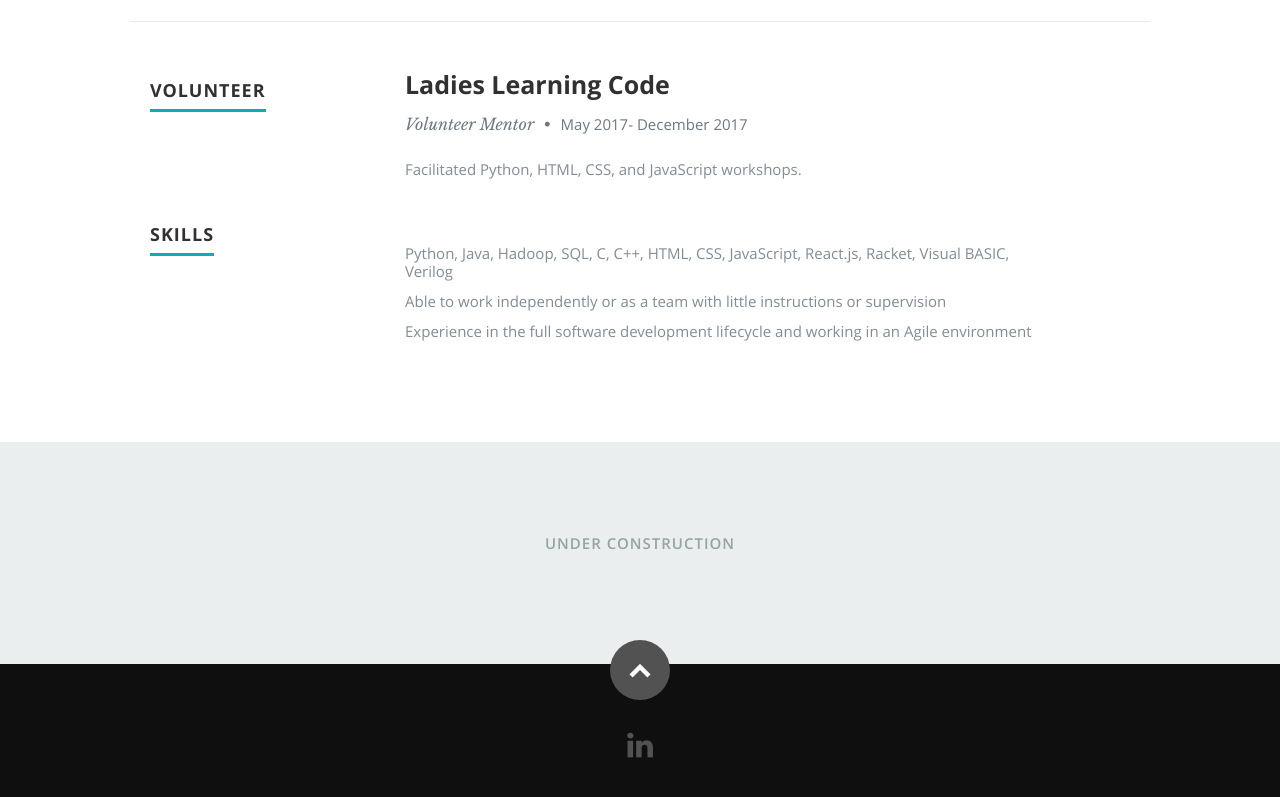
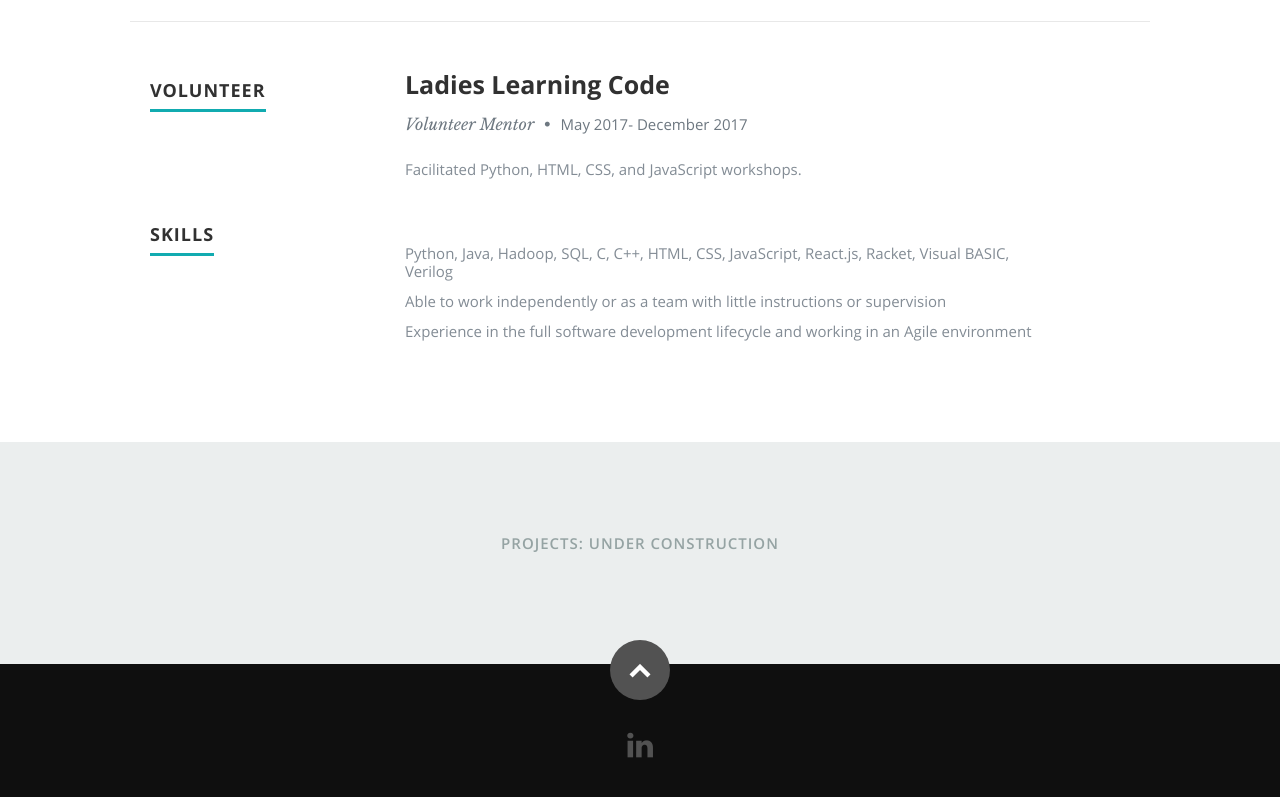
Before and after one commit to khrod/khrod.github.io, a plain HTML site: page index.html in a window 1280 px wide. Shown: the part 2424-3221 px from the top of the page. Drawn offline with nearby package versions, Linux system fonts and the light colour scheme.

Commit message:
Added project title

```diff
--- a/index.html
+++ b/index.html
@@ -328,7 +328,7 @@
 
          <div class="twelve columns collapsed">
 
-            <h1>Under Construction</h1>
+            <h1><span>Projects: </span>Under Construction</h1>
 
 	      </div><!-- modal-01 End -->
 
```
